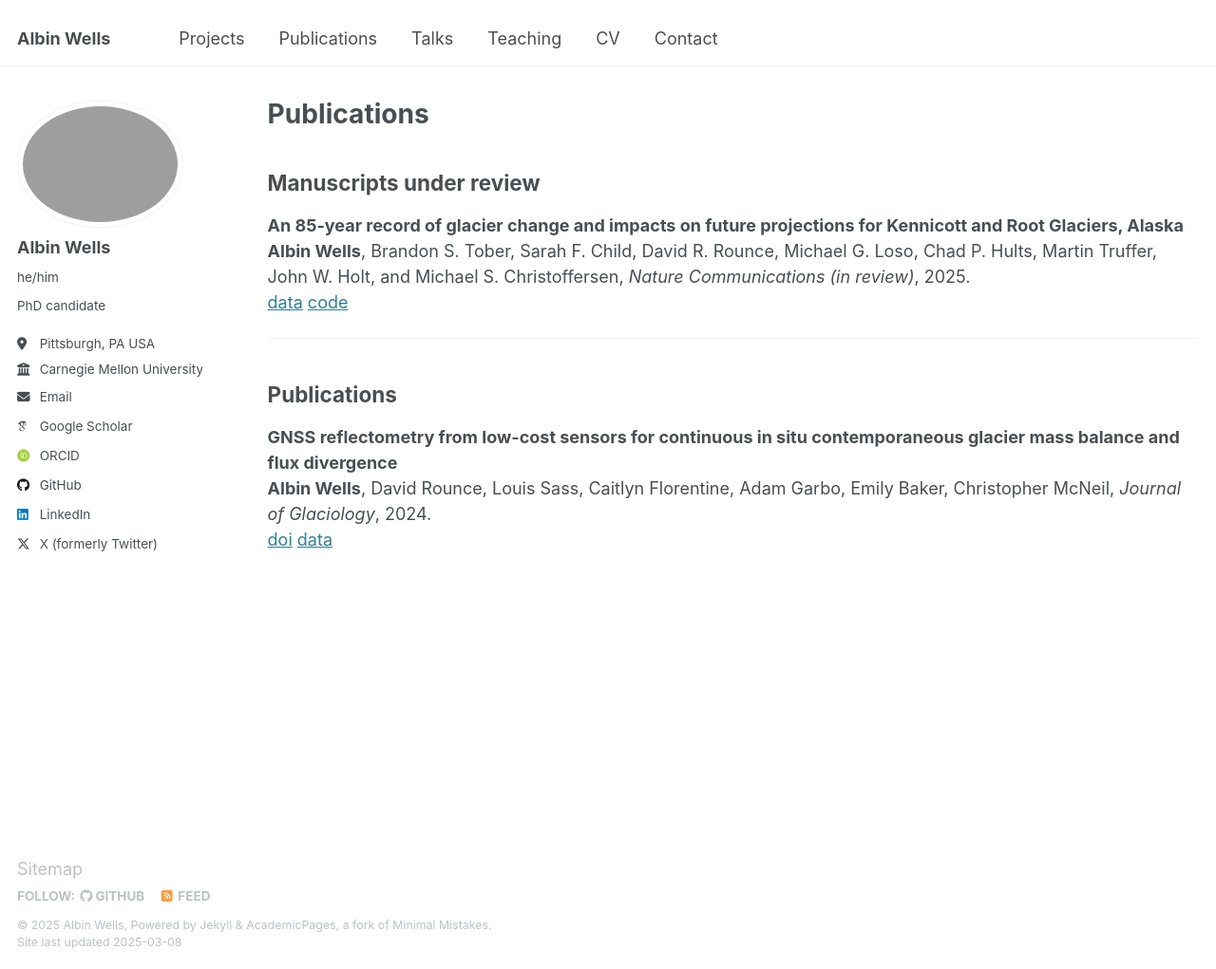
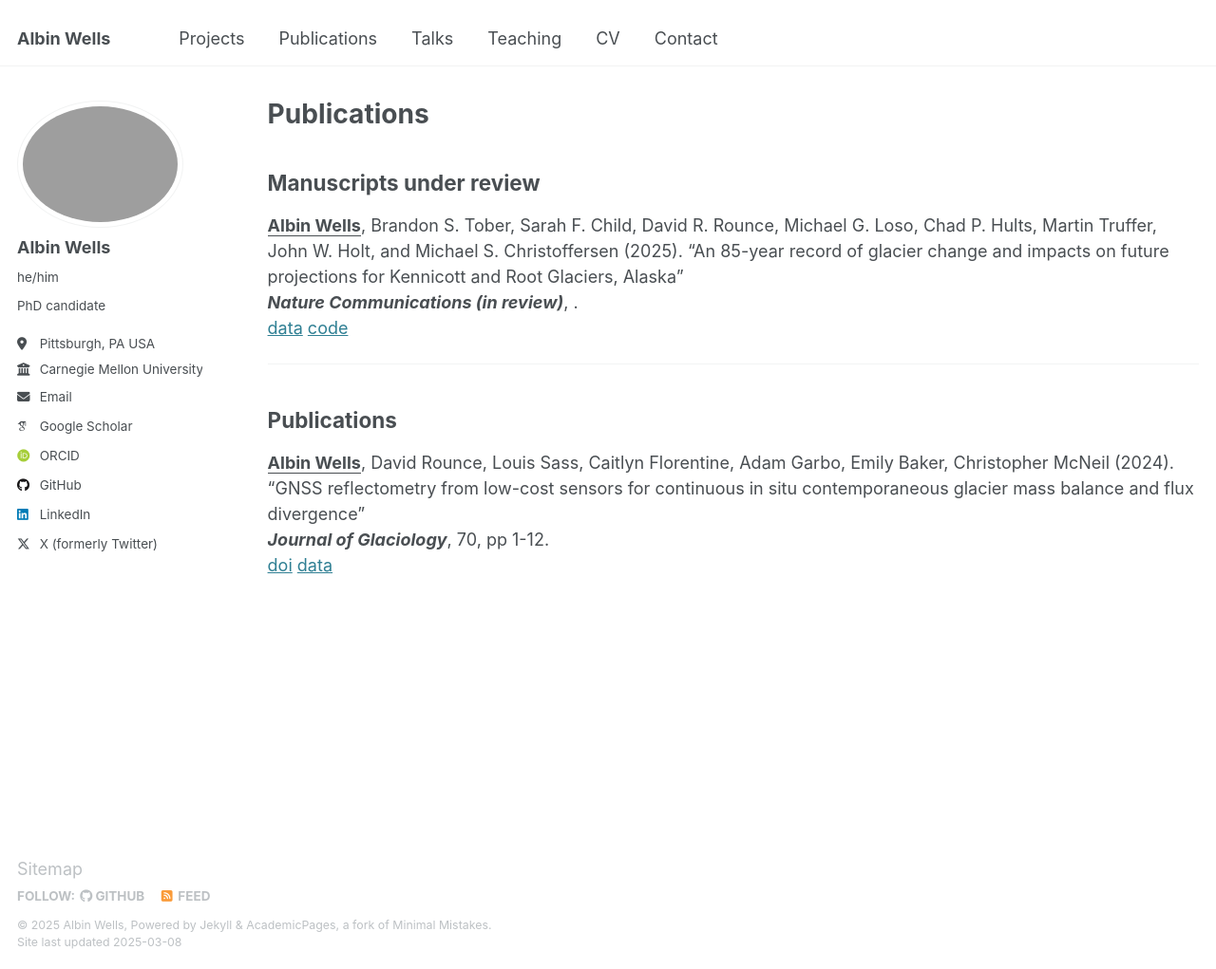
Before and after one commit to albinwwells/albinwwells.github.io, a Jekyll site: the page built from _pages/publications.md, in a window 1280 px wide and 1021 px high. Shown: the whole window at 95% size. Built offline with Jekyll 4.4.1, drawn with Linux system fonts in a browser that asks for light colours; some web fonts are replaced.

Commit message:
Update publications.md

```diff
--- a/_pages/publications.md
+++ b/_pages/publications.md
@@ -9,19 +9,16 @@ redirect_from:
 
 ## Manuscripts under review
 
-**An 85-year record of glacier change and impacts on future projections for Kennicott and Root Glaciers, Alaska**\
-**Albin Wells**, Brandon S. Tober, Sarah F. Child, David R. Rounce, Michael G. Loso, Chad P. Hults, Martin Truffer, John W. Holt, and Michael S. Christoffersen,
-*Nature Communications (in review)*, 2025.\
+<ins>**Albin Wells**</ins>, Brandon S. Tober, Sarah F. Child, David R. Rounce, Michael G. Loso, Chad P. Hults, Martin Truffer, John W. Holt, and Michael S. Christoffersen (2025). "An 85-year record of glacier change and impacts on future projections for Kennicott and Root Glaciers, Alaska"\
+***Nature Communications (in review)***, .\
 [data](https://doi.org/10.5281/zenodo.14783252){: .btn--research}{:target="_blank"}
 [code](https://github.com/albinwwells/past_and_future_mb){: .btn--research}{:target="_blank"}
-
 
 
 ---
 ## Publications
 
-**GNSS reflectometry from low-cost sensors for continuous in situ contemporaneous glacier mass balance and flux divergence**\
-**Albin Wells**, David Rounce, Louis Sass, Caitlyn Florentine, Adam Garbo, Emily Baker, Christopher McNeil,
-*Journal of Glaciology*, 2024.\
+<ins>**Albin Wells**</ins>, David Rounce, Louis Sass, Caitlyn Florentine, Adam Garbo, Emily Baker, Christopher McNeil (2024). "GNSS reflectometry from low-cost sensors for continuous in situ contemporaneous glacier mass balance and flux divergence"\
+***Journal of Glaciology***, 70, pp 1-12.\
 [doi](https://doi.org/10.1017/jog.2024.54){: .btn--research}{:target="_blank"}
 [data]([https://arxiv.org/abs/2301.12832](https://doi.org/10.5281/zenodo.10846444)){: .btn--research}{:target="_blank"}
```
